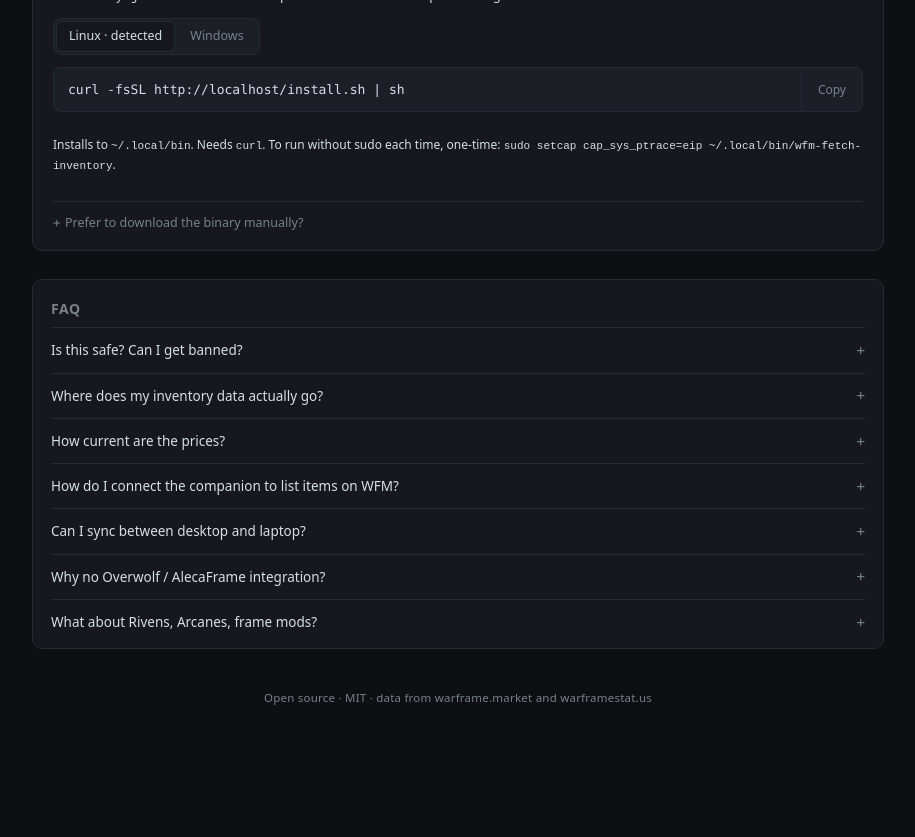
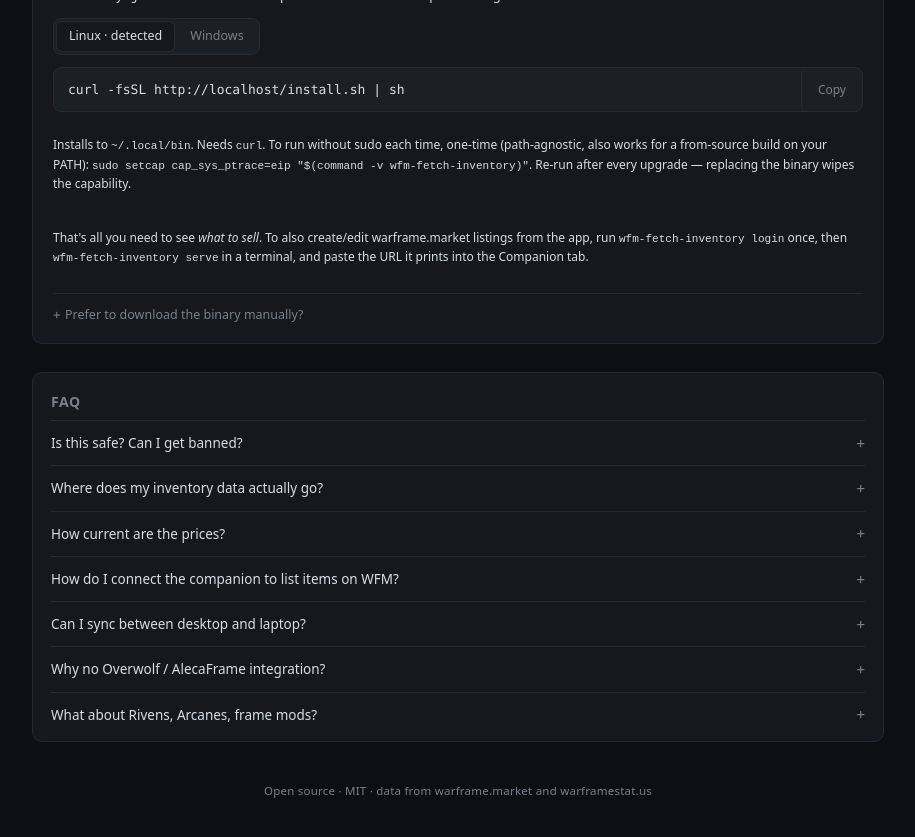
Before and after one commit to tennoworth/tennoworth, a Svelte app in the folder prototype/: page / in a window 1280 px wide. Shown: the part 1100-1937 px from the top of the page, without its empty margins (182-1097 px from the left). Before the commit the page ends 1854 px from the top, so only its background shows below. Built offline with nearby package versions, Linux system fonts and the light colour scheme.

Commit message:
Installers: document login → serve next steps, path-agnostic setcap
InstallWidget/install.sh/install.ps1 now point past the fetch step at
serve, add a Windows SmartScreen note, and look up setcap's target via
command -v instead of a hardcoded path.

```diff
--- a/prototype/src/components/InstallWidget.svelte
+++ b/prototype/src/components/InstallWidget.svelte
@@ -91,8 +91,10 @@
   {#if activeOs === 'linux'}
     <p class="muted small">
       Installs to <code>~/.local/bin</code>. Needs <code>curl</code>. To run
-      without sudo each time, one-time:
-      <code>sudo setcap cap_sys_ptrace=eip ~/.local/bin/wfm-fetch-inventory</code>.
+      without sudo each time, one-time (path-agnostic, also works for a
+      from-source build on your PATH):
+      <code>sudo setcap cap_sys_ptrace=eip "$(command -v wfm-fetch-inventory)"</code>.
+      Re-run after every upgrade — replacing the binary wipes the capability.
     </p>
   {:else}
     <p class="muted small">
@@ -101,6 +103,13 @@
       same user that launched Warframe.
     </p>
   {/if}
+
+  <p class="muted small">
+    That's all you need to see <em>what to sell</em>. To also create/edit
+    warframe.market listings from the app, run <code>wfm-fetch-inventory login</code>
+    once, then <code>wfm-fetch-inventory serve</code> in a terminal, and paste
+    the URL it prints into the Companion tab.
+  </p>
 
   <details class="advanced">
     <summary>Prefer to download the binary manually?</summary>
```
Also changed, not shown: 2 other files (tests, documents, lock files or other folders).
